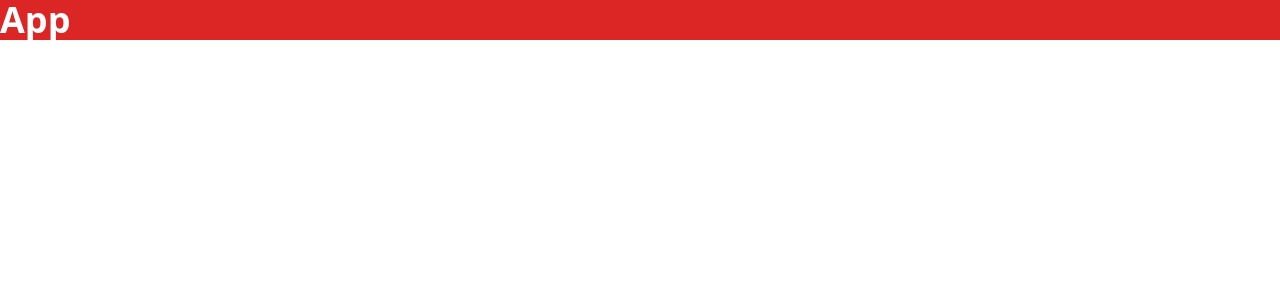
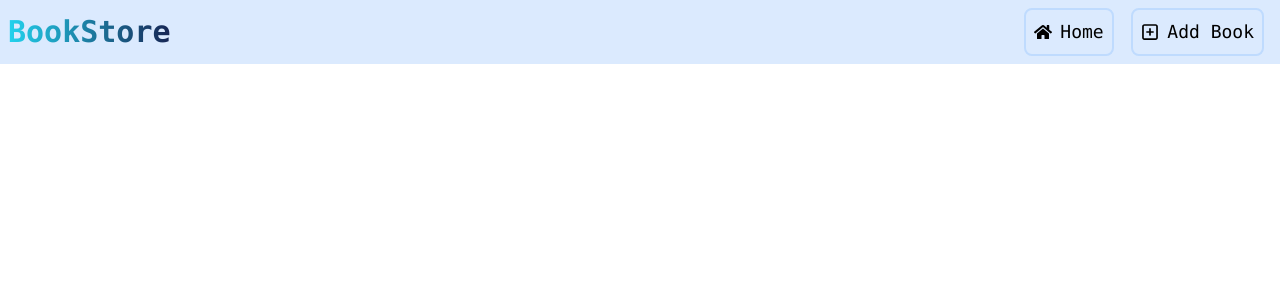
Before and after one commit to korodhsoaqoon/book-store, a React (Vite) app in the folder frontend/: page / in a window 1280 px wide. Shown: the top 300 px of the page. Built offline with nearby package versions, Linux system fonts and the light colour scheme.

Commit message:
created navbar component

```diff
--- a/frontend/package.json
+++ b/frontend/package.json
@@ -11,7 +11,8 @@
   },
   "dependencies": {
     "react": "^18.3.1",
-    "react-dom": "^18.3.1"
+    "react-dom": "^18.3.1",
+    "react-icons": "^5.4.0"
   },
   "devDependencies": {
     "@eslint/js": "^9.15.0",
--- a/frontend/src/App.jsx
+++ b/frontend/src/App.jsx
@@ -1,7 +1,12 @@
 import React from "react";
+import NavBar from "./components/NavBar.jsx";
 
 const App = () => {
-  return <div className="bg-red-600 text-4xl font-bold text-white">App</div>;
+  return (
+    <div className="font-mono">
+      <NavBar />
+    </div>
+  );
 };
 
 export default App;
--- /dev/null
+++ b/frontend/src/components/NavBar.jsx
@@ -0,0 +1,27 @@
+import { FaRegSquarePlus } from "react-icons/fa6";
+import { FaHome } from "react-icons/fa";
+const NavBar = () => {
+  return (
+    <div className="bg-blue-100">
+      <div className="container mx-auto flex justify-between items-center p-2">
+        <h1 className="text-3xl  font-bold bg-gradient-to-r from-cyan-400 to-blue-950 bg-clip-text text-transparent">
+          BookStore
+        </h1>
+        <div>
+          <button className="text-lg mr-2 border-2 border-blue-200 p-2 rounded-lg">
+            <span className="flex items-center gap-2">
+              <FaHome className="inline-block" /> Home
+            </span>
+          </button>{" "}
+          <button className="text-lg mr-2 border-2 border-blue-200 p-2 rounded-lg">
+            <span className="flex items-center gap-2">
+              <FaRegSquarePlus className="inline-block" /> Add Book
+            </span>
+          </button>
+        </div>
+      </div>
+    </div>
+  );
+};
+
+export default NavBar;
```
Also changed, not shown: 1 other file (tests, documents, lock files or other folders).
